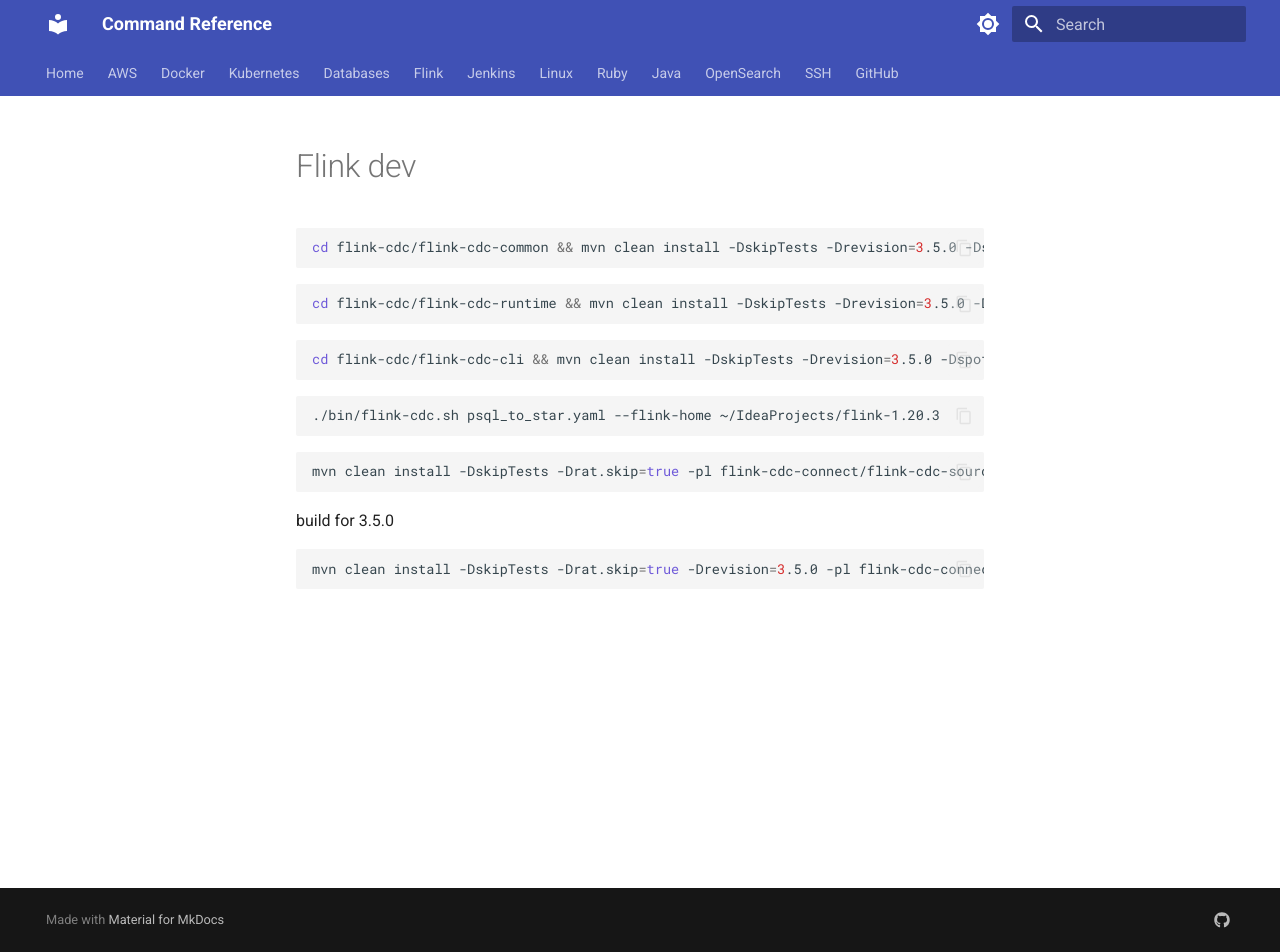
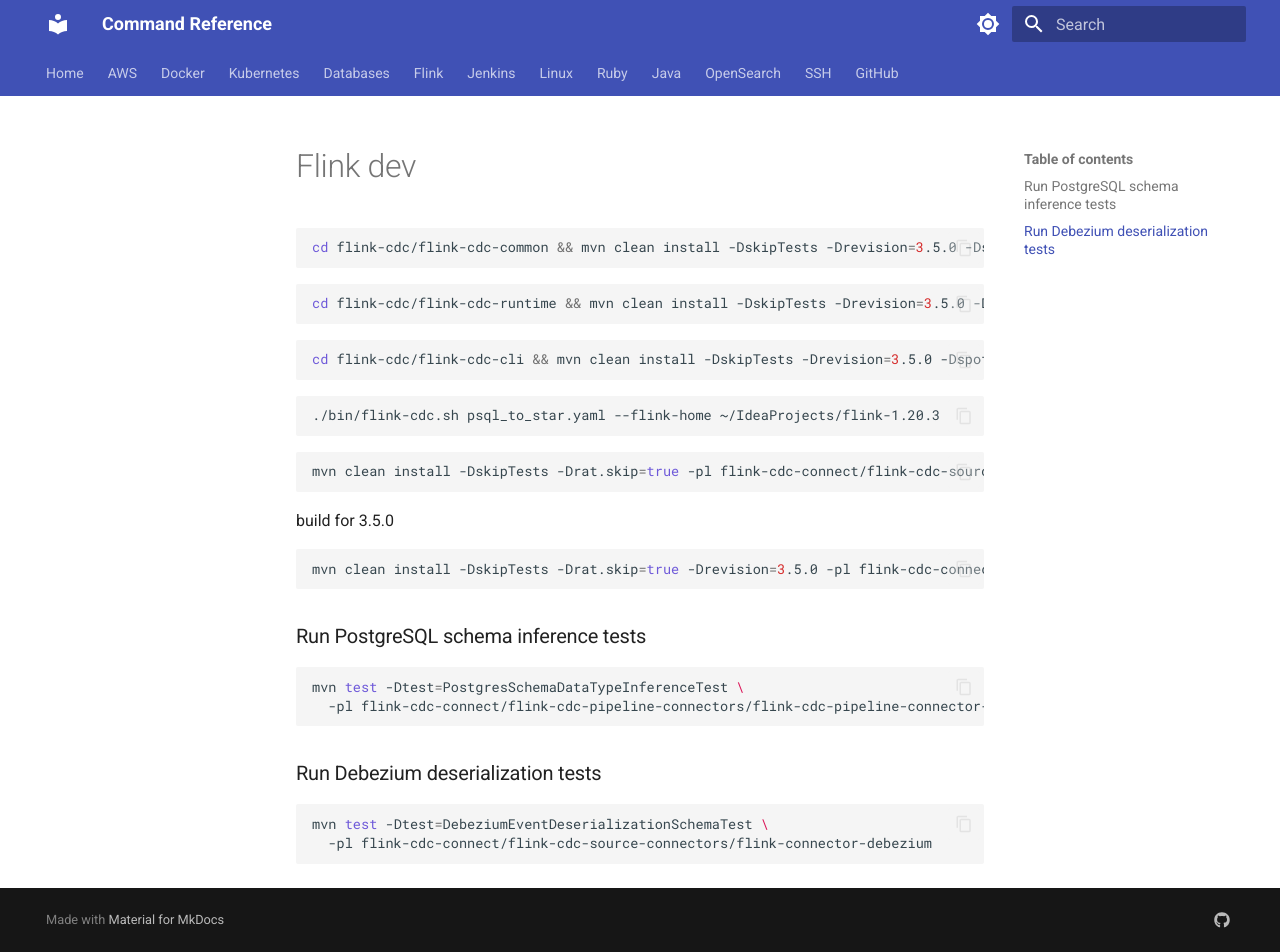
Before and after one commit to Fluder-Paradyne/cmds, an MkDocs documentation site: the page built from docs/flink/flink-dev.md, in a window 1280 px wide and 952 px high. Built offline with MkDocs 1.6.1 and Material for MkDocs 9.7.7, drawn with Linux system fonts in a browser that asks for light colours.

Commit message:
Add test instructions for PostgreSQL and Debezium
Added instructions for running PostgreSQL schema inference and Debezium deserialization tests.

````diff
--- a/docs/flink/flink-dev.md
+++ b/docs/flink/flink-dev.md
@@ -23,3 +23,16 @@
 ```shell
 mvn clean install -DskipTests -Drat.skip=true -Drevision=3.5.0 -pl flink-cdc-connect/flink-cdc-source-connectors/flink-connector-debezium,flink-cdc-connect/flink-cdc-pipeline-connectors/flink-cdc-pipeline-connector-postgres -am
 ```
+
+### Run PostgreSQL schema inference tests
+```shell
+mvn test -Dtest=PostgresSchemaDataTypeInferenceTest \
+  -pl flink-cdc-connect/flink-cdc-pipeline-connectors/flink-cdc-pipeline-connector-postgres
+```
+
+
+### Run Debezium deserialization tests
+```shell
+mvn test -Dtest=DebeziumEventDeserializationSchemaTest \
+  -pl flink-cdc-connect/flink-cdc-source-connectors/flink-connector-debezium
+```
````
